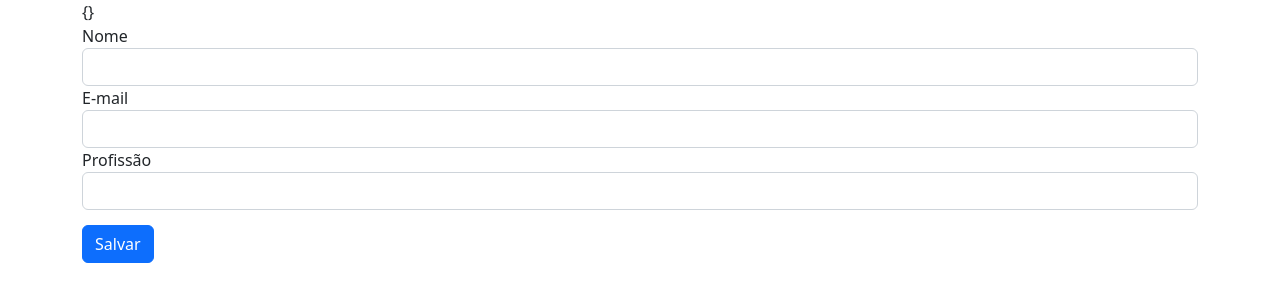
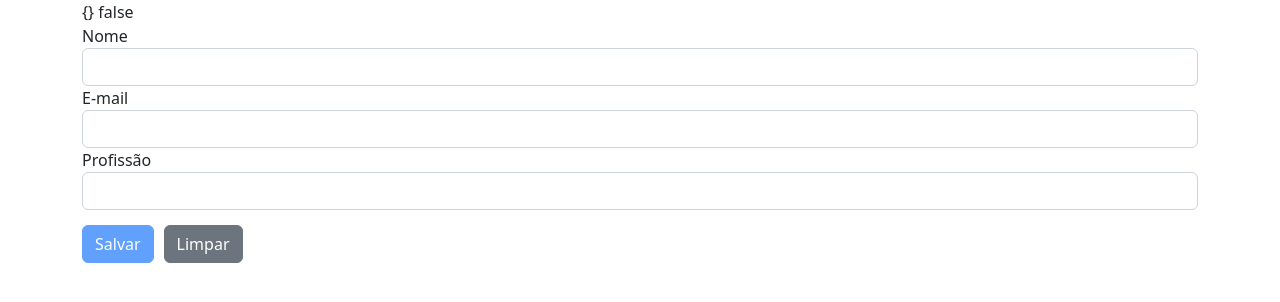
Before and after one commit to robertocajueiro/formulario-angular, an Angular app: page / in a window 1280 px wide. Shown: the top 302 px of the page. Built offline with nearby package versions, Linux system fonts and the light colour scheme.

Commit message:
12.7. Adicionando validação em formulários

```diff
--- a/src/app/app.component.css
+++ b/src/app/app.component.css
@@ -1,3 +1,4 @@
 button {
   margin-top: 15px;
+  margin-right: 10px;
 }
--- a/src/app/app.component.html
+++ b/src/app/app.component.html
@@ -1,30 +1,34 @@
 <div class="container">
 
   {{ cliente | json }}
+  {{ usuarioForm.valid}}
 
   <form #usuarioForm="ngForm" (ngSubmit)="salvar(usuarioForm)">
     <div class="form-group">
       <label class="form-control-label">Nome</label>
       <input type="text" class="form-control" name="primeiroNome"
-      [(ngModel)]="cliente.nome">
+      [(ngModel)]="cliente.nome" required minlength="10">
     </div>
 
     <div class="form-group">
       <label class="form-control-label">E-mail</label>
       <input type="text" class="form-control" name="emailAddress"
-      [(ngModel)]="cliente.email">
+      [(ngModel)]="cliente.email" required email>
     </div>
 
     <div class="form-group">
       <label class="form-control-label">Profissão</label>
       <select class="form-control" name="profissao"
-        [(ngModel)]="cliente.profissao">
+        [(ngModel)]="cliente.profissao" required>
         <option value="">Selecione</option>
         <option *ngFor="let profissao of profissoes"
           [value]="profissao">{{ profissao }}</option>
       </select>
     </div>
 
-    <button type="submit" class="btn btn-primary">Salvar</button>
+    <button type="submit" class="btn btn-primary"
+      [disabled]="!usuarioForm.valid">Salvar</button>
+
+      <button type="reset" class="btn btn-secondary">Limpar</button>
   </form>
 </div>
--- a/src/app/app.component.ts
+++ b/src/app/app.component.ts
@@ -17,14 +17,14 @@
   cliente = new Cliente();
 
   profissoes = ['Programador', 'Empresário', 'Outra'];
-  profissao = 'Outra';
+  profissao = 'Selecione';
 
   salvar(form: NgForm){
     //this.cliente.nome = form.value.primeiroNome;
     //this.cliente.email = form.value.emailAddress;
     //this.cliente.profissao = form.value.profissao;
 
-    console.log(form.value);
+    console.log(form);
     console.log(this.cliente)
   }
 }
```
